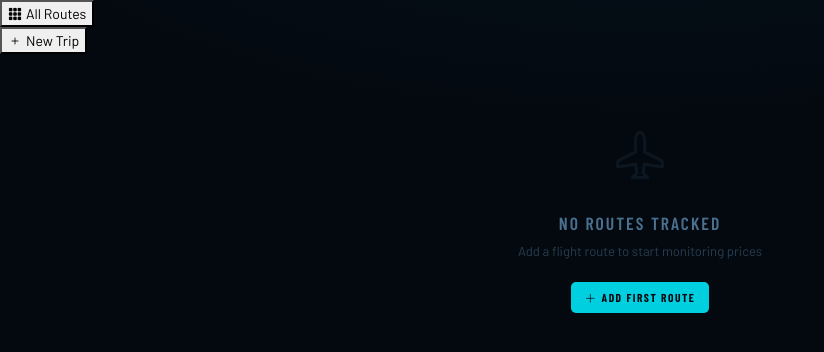
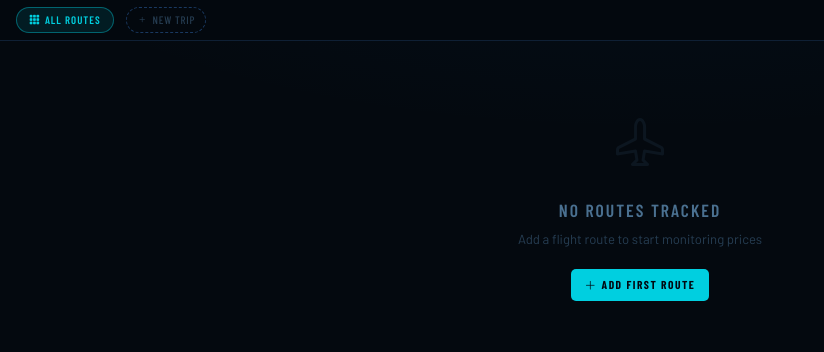
Before and after one commit to asaji/FP-tracker, a Flask app: page / in a window 1280 px wide. Shown: the part 52-404 px from the top of the page, without its empty margins (0-824 px from the left). Run offline with Flask 3, Linux system fonts and the light colour scheme; data comes from the database, SQL or seed files in the repository; data that the repository does not hold is empty; some libraries are stand-ins or nearby versions; some web fonts are replaced.

Commit message:
Add per-route notification toggle and style trip filter bar
Notifications are now off by default; a bell icon on each leg group
lets users opt in per route. Adds notify column to routes with
migration, PATCH /api/routes/notify endpoint, and trip filter bar
CSS that was missing from the theme.

```diff
--- a/app/api.py
+++ b/app/api.py
@@ -9,7 +9,7 @@ from .db import (
     get_all_routes, get_best_combo, get_latest_price_for_routes,
     get_named_trips, get_previous_price_for_routes,
     get_price_history, get_price_stats_for_routes,
-    get_setting, next_trip_id, set_setting, update_named_trip,
+    get_setting, next_trip_id, set_routes_notify, set_setting, update_named_trip,
 )
 from .pushover import send_pushover
 from .scheduler import check_all_routes, reschedule
@@ -113,6 +113,15 @@ def create_routes():
 def remove_route(route_id: int):
     delete_route(_db(), route_id)
     return jsonify({'deleted': route_id})
+
+
+@bp.route('/api/routes/notify', methods=['PATCH'])
+def set_notify():
+    data = request.get_json(force=True)
+    ids = [int(i) for i in data.get('ids', [])]
+    notify = 1 if data.get('notify') else 0
+    set_routes_notify(_db(), ids, notify)
+    return jsonify({'ok': True, 'notify': notify})
 
 
 @bp.route('/api/routes/batch', methods=['DELETE'])
--- a/app/db.py
+++ b/app/db.py
@@ -39,7 +39,8 @@ def init_db(db_path: str):
                 seat_type       TEXT    NOT NULL DEFAULT 'ECONOMY',
                 active          INTEGER NOT NULL DEFAULT 1,
                 created_at      TEXT    NOT NULL,
-                day_offset      INTEGER NOT NULL DEFAULT 0
+                day_offset      INTEGER NOT NULL DEFAULT 0,
+                notify          INTEGER NOT NULL DEFAULT 0
             );
 
             CREATE TABLE IF NOT EXISTS price_history (
@@ -64,6 +65,7 @@ def _migrate(db_path: str):
         for stmt in [
             "ALTER TABLE routes ADD COLUMN day_offset INTEGER NOT NULL DEFAULT 0",
             "ALTER TABLE routes ADD COLUMN named_trip_id INTEGER REFERENCES trips(id)",
+            "ALTER TABLE routes ADD COLUMN notify INTEGER NOT NULL DEFAULT 0",
         ]:
             try:
                 conn.execute(stmt)
@@ -126,6 +128,17 @@ def add_route(db_path: str, trip_id: int | None, leg_label: str, origin: str,
              adults, seat_type, _now(), day_offset)
         )
     return cur.lastrowid
+
+
+def set_routes_notify(db_path: str, route_ids: list[int], notify: int):
+    if not route_ids:
+        return
+    placeholders = ','.join('?' * len(route_ids))
+    with _connect(db_path) as conn:
+        conn.execute(
+            f"UPDATE routes SET notify = ? WHERE id IN ({placeholders})",
+            [notify] + list(route_ids)
+        )
 
 
 def delete_routes_batch(db_path: str, route_ids: list[int]):
--- a/app/scheduler.py
+++ b/app/scheduler.py
@@ -76,7 +76,8 @@ def check_all_routes(db_path: str):
                 })
                 save_price_history(db_path, route['id'], price, 'USD', details)
 
-                if last_price is not None and price != last_price and route['day_offset'] == 0:
+                if (last_price is not None and price != last_price
+                        and route['day_offset'] == 0 and route.get('notify') == 1):
                     diff = price - last_price
                     airlines_str = ', '.join(airlines) if airlines else 'any airline'
                     direction = 'dropped' if diff < 0 else 'increased'
--- a/app/static/css/style.css
+++ b/app/static/css/style.css
@@ -207,6 +207,85 @@ body {
   background: var(--c-cyan-dim) !important;
   color: var(--c-text) !important;
   border-color: var(--c-border-hi) !important;
+}
+
+/* ── Trip filter bar ─────────────────────────────────────────────────── */
+.fp-trip-bar {
+  position: sticky;
+  top: 52px;
+  z-index: 190;
+  background: rgba(4, 9, 15, 0.92);
+  border-bottom: 1px solid var(--c-border);
+  backdrop-filter: blur(16px);
+  -webkit-backdrop-filter: blur(16px);
+}
+
+.fp-trip-bar-inner {
+  display: flex;
+  align-items: center;
+  gap: 6px;
+  padding: 7px 16px;
+  overflow-x: auto;
+  scrollbar-width: none;
+}
+
+.fp-trip-bar-inner::-webkit-scrollbar { display: none; }
+
+.trip-chip {
+  display: inline-flex;
+  align-items: center;
+  background: transparent;
+  color: var(--c-text-dim);
+  border: 1px solid var(--c-border-hi);
+  font-family: var(--font-ui);
+  font-size: 0.68rem;
+  font-weight: 600;
+  letter-spacing: 1px;
+  text-transform: uppercase;
+  padding: 4px 12px;
+  border-radius: 20px;
+  cursor: pointer;
+  transition: all 0.15s;
+  white-space: nowrap;
+  flex-shrink: 0;
+}
+
+.trip-chip:hover {
+  color: var(--c-text);
+  border-color: var(--c-cyan);
+  background: var(--c-cyan-dim);
+}
+
+.trip-chip.active {
+  background: var(--c-cyan-dim);
+  color: var(--c-cyan);
+  border-color: rgba(0, 207, 224, 0.4);
+}
+
+.trip-chip-new {
+  display: inline-flex;
+  align-items: center;
+  background: transparent;
+  color: var(--c-text-muted);
+  border: 1px dashed var(--c-border-hi);
+  font-family: var(--font-ui);
+  font-size: 0.68rem;
+  font-weight: 500;
+  letter-spacing: 0.8px;
+  text-transform: uppercase;
+  padding: 4px 10px;
+  border-radius: 20px;
+  cursor: pointer;
+  transition: all 0.15s;
+  white-space: nowrap;
+  flex-shrink: 0;
+}
+
+.trip-chip-new:hover {
+  color: var(--c-text);
+  border-color: var(--c-cyan);
+  border-style: solid;
+  background: var(--c-cyan-dim);
 }
 
 /* ── Alert bar ───────────────────────────────────────────────────────── */
--- a/app/static/js/app.js
+++ b/app/static/js/app.js
@@ -207,6 +207,11 @@ function buildLegSection(leg, isRoundTrip) {
   const isPast   = leg.dates.every(r => r.departure_date < today);
   const pastBadge = isPast ? `<span class="past-badge me-2">PAST</span>` : '';
 
+  const notifyOn = leg.dates.some(r => r.notify === 1);
+  const bellClass = notifyOn ? 'btn-warning' : 'btn-outline-secondary';
+  const bellIcon  = notifyOn ? 'bi-bell-fill' : 'bi-bell';
+  const bellTitle = notifyOn ? 'Notifications on — click to disable' : 'Notifications off — click to enable';
+
   section.innerHTML = `
     <div class="d-flex justify-content-between align-items-start mb-3">
       <div>
@@ -214,10 +219,19 @@ function buildLegSection(leg, isRoundTrip) {
         <span class="fw-bold fs-5">${leg.origin} → ${leg.destination}</span>
         <div class="text-secondary small mt-1">${seatLabel}${adults}${nonstop} · ${airlinesStr}</div>
       </div>
-      <button class="btn btn-sm btn-outline-danger py-0 px-1"
-              onclick="deleteLegGroup([${leg.ids.join(',')}])" title="Remove">
-        <i class="bi bi-trash3 small"></i>
-      </button>
+      <div class="d-flex gap-1">
+        <button class="btn btn-sm ${bellClass} py-0 px-1 notify-btn"
+                id="notify-btn-${leg.ids[0]}"
+                data-ids="${leg.ids.join(',')}"
+                data-notify="${notifyOn ? '1' : '0'}"
+                onclick="toggleLegNotify(this)" title="${bellTitle}">
+          <i class="bi ${bellIcon} small"></i>
+        </button>
+        <button class="btn btn-sm btn-outline-danger py-0 px-1"
+                onclick="deleteLegGroup([${leg.ids.join(',')}])" title="Remove">
+          <i class="bi bi-trash3 small"></i>
+        </button>
+      </div>
     </div>
     <div class="row g-2" id="dates-${leg.ids[0]}"></div>
   `;
@@ -487,6 +501,25 @@ function clearTripBuilder() {
   renderTripBuilder();
 }
 
+// ── Notify toggle ──────────────────────────────────────────────────────────
+async function toggleLegNotify(btn) {
+  const ids    = btn.dataset.ids.split(',').map(Number);
+  const notify = btn.dataset.notify === '1' ? 0 : 1;
+  try {
+    await fetch('/api/routes/notify', {
+      method: 'PATCH',
+      headers: { 'Content-Type': 'application/json' },
+      body: JSON.stringify({ ids, notify }),
+    });
+    btn.dataset.notify = notify ? '1' : '0';
+    btn.className = `btn btn-sm ${notify ? 'btn-warning' : 'btn-outline-secondary'} py-0 px-1 notify-btn`;
+    btn.title     = notify ? 'Notifications on — click to disable' : 'Notifications off — click to enable';
+    btn.querySelector('i').className = `bi ${notify ? 'bi-bell-fill' : 'bi-bell'} small`;
+  } catch (e) {
+    console.error('Failed to update notify setting:', e);
+  }
+}
+
 // ── Delete ─────────────────────────────────────────────────────────────────
 async function deleteLegGroup(ids) {
   if (!confirm(`Remove this route group (${ids.length} date variants) and all price history?`)) return;
```
